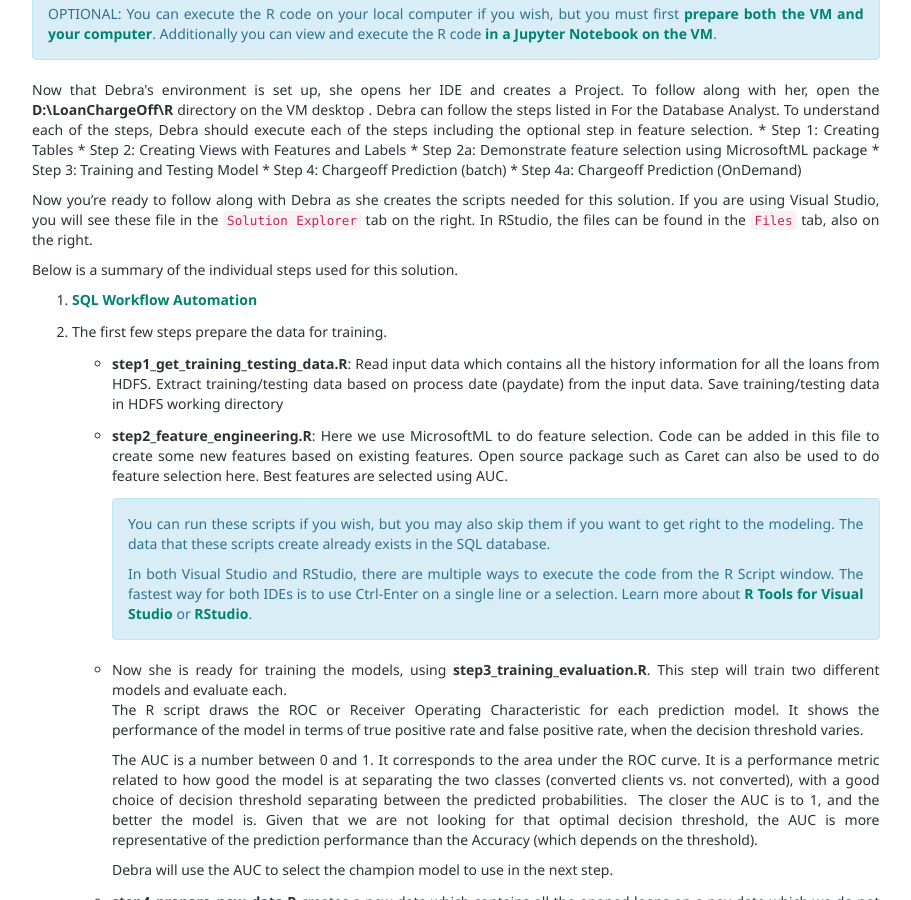
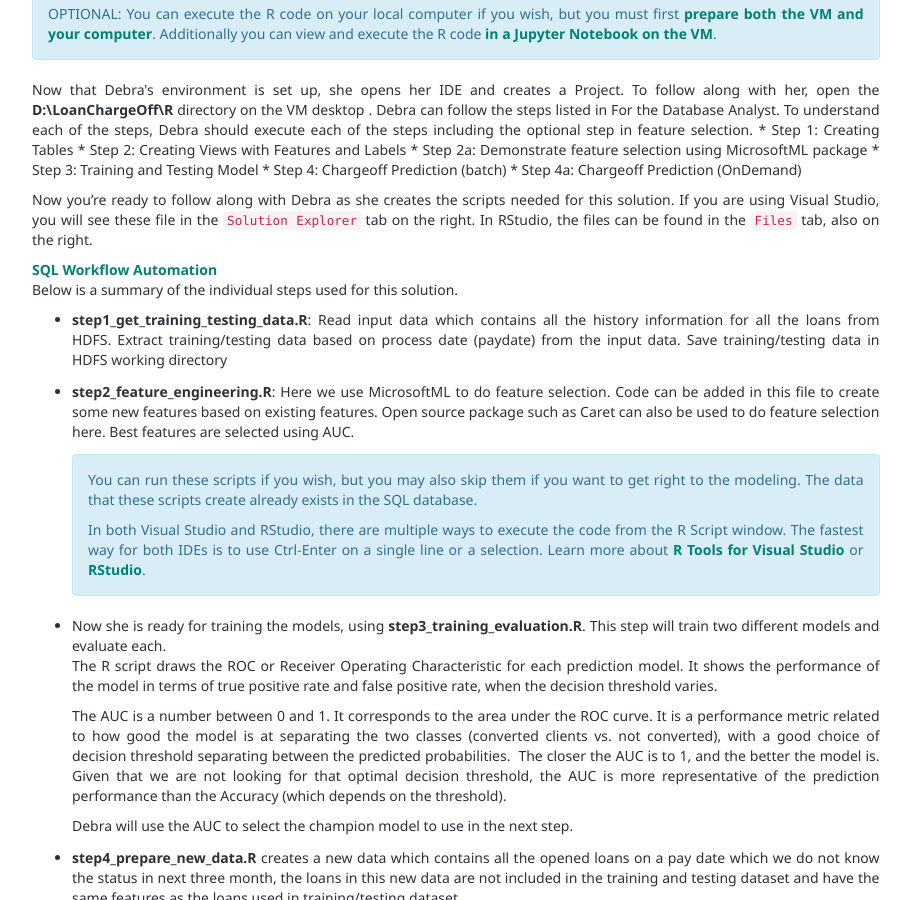
Before and after one commit to microsoft/r-server-loan-chargeoff, a Jekyll site: the page built from Typical.md, in a window 1280 px wide and 900 px high, scrolled down 1136 px. Shown: the whole window, without its empty margins (38-949 px from the left). Built offline with Jekyll 4.4.1, drawn with Linux system fonts in a browser that asks for light colours; nearby versions of some CDN libraries.

Commit message:
sql typical workflow

```diff
--- a/_includes/step2.md
+++ b/_includes/step2.md
@@ -18,15 +18,11 @@ After running this script models created during <strong>loanchargeoff_main.R</st
 The input to this script defaults to 10,000 loans to be scored with the model in the <strong>prod</strong> directory. After running this script the Hive table <code>loanchargeoff_predictions</code> now contains the predictions.
 </li></ul>
 </div>
+<div class="sql">
+<a href="https://microsoft.github.io/r-server-loan-chargeoff/dba.html#workflow-automation"> SQL Workflow Automation </a>
+</div>
 
 Below is a summary of the individual steps used for this solution.
-<ol>
-<li class="sql">  <a href="https://microsoft.github.io/r-server-loan-chargeoff/dba.html#workflow-automation"> SQL Workflow Automation </a> </li>
-
-<li>
-The first few steps prepare the data for training.
-</li>
-
 <ul>
 <li>  <strong>step1_get_training_testing_data.R</strong>: Read input data which contains all the history information for all the loans from HDFS. Extract training/testing data based on process date (paydate) from the input data. Save training/testing data in HDFS working directory </li>
 
@@ -80,4 +76,3 @@ She uses an ODBC connection to connect to the data, so that it will always show
 </li>
 <li>A summary of this process and all the files involved is described <a href="data-scientist.html">in more detail here</a>.
 </li>
-</ol>
```
